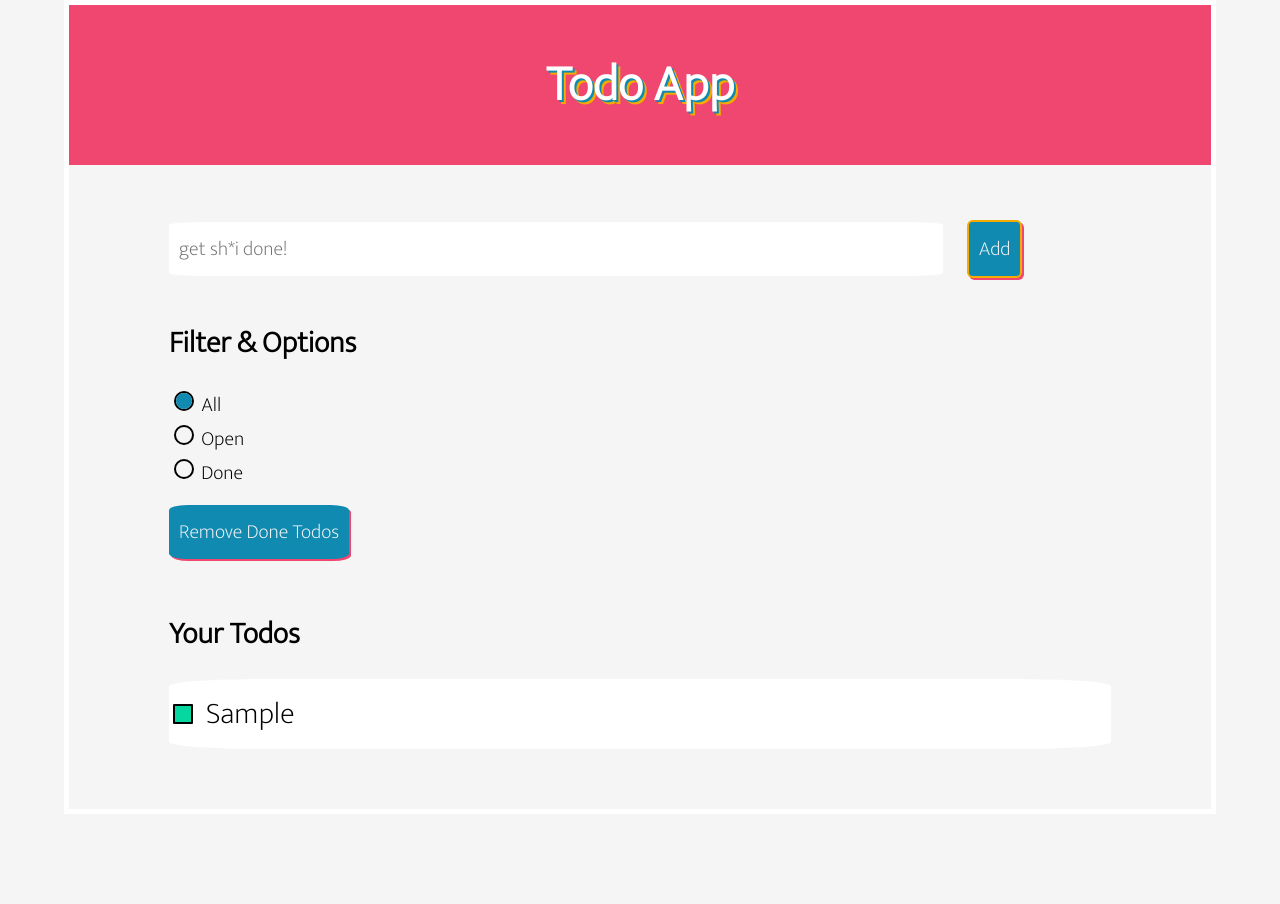
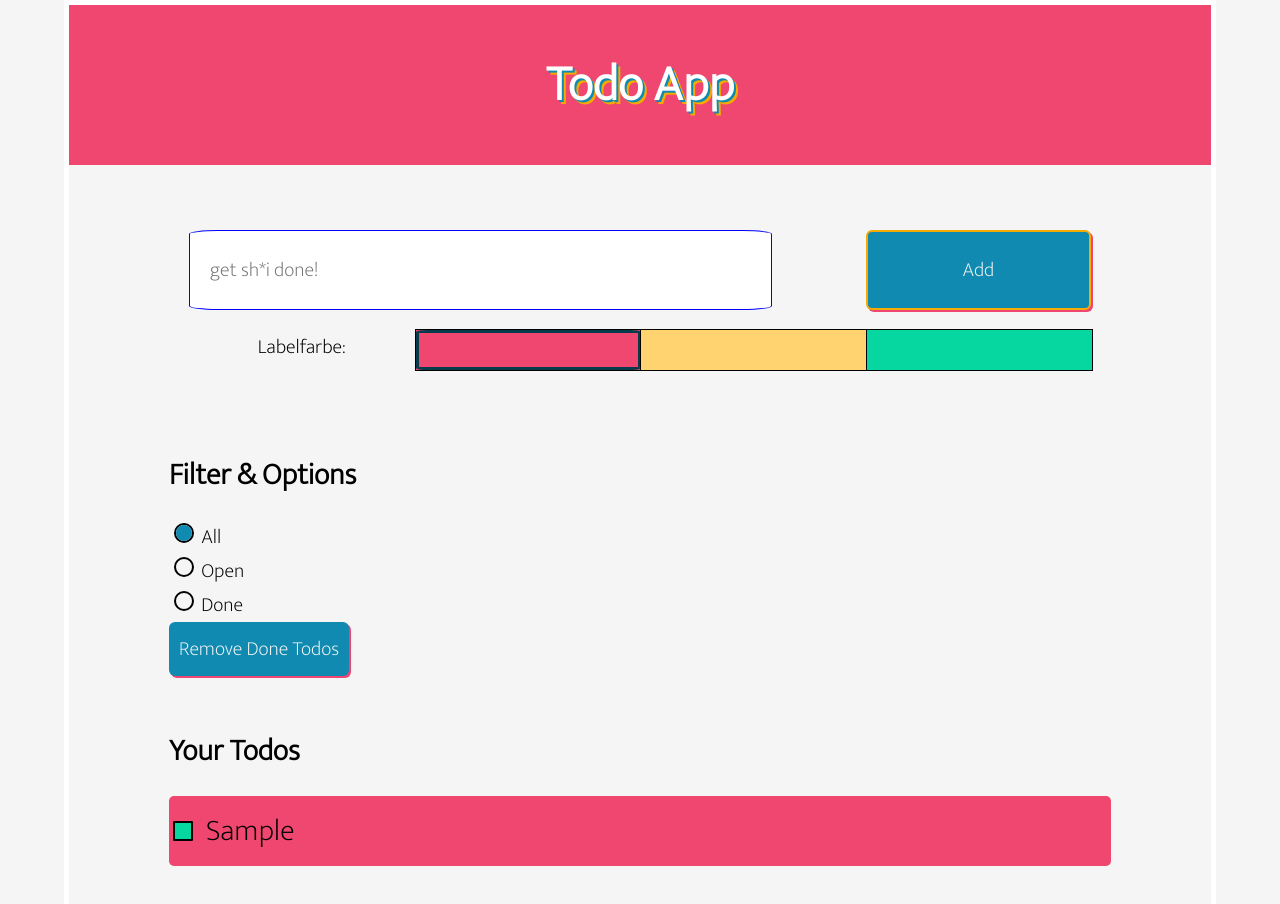
Before and after one commit to glissario/todo, a plain HTML site: page index.html in a window 1280 px wide. Both pictures are taken after typing "Sample" into the empty fields and a click on the button "Add". Before the commit the page ends 814 px from the top, so only its background shows below. Drawn offline with Linux system fonts and the light colour scheme.

Commit message:
refactured: used class instead of local object. added labelcolor

```diff
--- a/index.html
+++ b/index.html
@@ -13,20 +13,27 @@
     <title>Todo-Liste</title>
   </head>
   <body>
+
     <header class="header">
-      <h1>Todo App</h1>
+      <h1>Todo App</h1><br>
     </header>
     <main>
+
       <section class="taskInput">
+        <div class="bgColor">
         <input type="text" class="taskInput__textInput" id="taskInput" name="taskInput" placeholder="get sh*i done!" />
         <button class="button" id="addButton">Add</button>
+          <label class="label-background">Labelfarbe:</label>
+          <input type="radio" name="BG" class="label-color bg-color1" id="bg-color1" value="ef476f" checked></input>
+          <input type="radio" name="BG" class="label-color bg-color2" id="bg-color2" value="ffd470" ></input>
+          <input type="radio" name="BG" class="label-color bg-color3" id="bg-color3" value="06d6a0"></input>
       </section>
       <section class="taskOptions">
         <h2>Filter & Options</h2>
-        <div name="option" class="taskOptions__radioOptions" id="radioOptions" onchange="taskFilter()">
-          <label class="radioLabel"><Input name="filter" value="0" type="radio" class="taskOptions__radioOptions__inputRadio" id="filter" checked="checked"> All</option></label>
-          <label class="radioLabel"><Input name="filter" value="1" type="radio" class="taskOptions__radioOptions__inputRadio" id="filter" > Open</option></label>
-          <label class="radioLabel"><input name="filter" value="2" type="radio" class="taskOptions__radioOptions__inputRadio" id="filter" > Done</option></label>
+        <div name="option" class="taskOptions__radioOptions" id="radioOptions">
+          <label class="radioLabel"><Input name="filter" value="all" type="radio" class="taskOptions__radioOptions__inputRadio" id="filter" checked> All</option></label>
+          <label class="radioLabel"><Input name="filter" value="open" type="radio" class="taskOptions__radioOptions__inputRadio" id="filter" > Open</option></label>
+          <label class="radioLabel"><input name="filter" value="done" type="radio" class="taskOptions__radioOptions__inputRadio" id="filter" > Done</option></label>
           </div>
           <button id="removeButton" class="button">Remove Done Todos</button>
         </fieldset>
--- a/script.js
+++ b/script.js
@@ -4,6 +4,20 @@ let actualFilter = null;
 let toDoList = [];
 let todos = [];
 let initTask = [];
+
+const filterEvent = document.querySelector("#radioOptions");
+const eventList = document.querySelector("#eventList");
+
+// class Todo -> construktor
+
+class Todo {
+  constructor(desc, todoid, label) {
+    this.description = desc;
+    this.status = false;
+    this.id = todoid;
+    this.labelClass = label;
+  }
+}
 
 // Eventlistener for addbutton opr input field (keyboard #13)
 
@@ -20,28 +34,39 @@ addInput.addEventListener("keydown", function (e) {
 // create new Line and a new object (attributes: id, description, status)
 // connect the new element with former list.
 
+function labelColor() {
+  const labelColor = document.querySelectorAll(".label-color");
+
+  for (let i = 0; i < 3; i++) {
+    if (labelColor[i].checked) {
+      color = labelColor[i].classList[1];
+      return color;
+    }
+  }
+}
+
 function addListEntry(e) {
   let input = document.querySelector("#taskInput").value;
+
   if (input.length < 5) {
     confirm("At least 5 characters pls");
     return;
   }
 
   const todoId = input.trim().toLowerCase().replaceAll(" ", "-");
-
-  const newTodo = {
-    id: todoId,
-    description: input,
-    status: false,
-  };
+  let labelBGcolor = labelColor();
+  const newTodo = new Todo(input, todoId, labelBGcolor);
 
   todos.push(newTodo);
-
   localStorage.setItem("Todo-storage", JSON.stringify(todos));
 
   const newListElement = document.createElement("li");
   newListElement.todoObj = newTodo;
-  newListElement.classList = "yourToDo__eventList__listElement";
+
+  //newTodo.dom = newListElement;
+  newListElement.classList =
+    labelBGcolor + " " + "yourToDo__eventList__listElement";
+  //NewListElement.style.backgroundColor = labelBGcolor;
 
   const ncheckbox = document.createElement("input");
   ncheckbox.type = "checkbox";
@@ -49,8 +74,8 @@ function addListEntry(e) {
   ncheckbox.id = "taskCheckbox";
 
   const ncurrentLabel = document.createElement("label");
-
   ncurrentLabel.classList = "taskName";
+  ncurrentLabel.setAttribute("for", todoId);
   const nnode = document.createTextNode(input);
 
   newListElement.appendChild(ncheckbox);
@@ -59,7 +84,6 @@ function addListEntry(e) {
 
   const oldList = document.querySelector("#eventList");
   oldList.appendChild(newListElement);
-
   input = document.querySelector("#taskInput").value = "";
 }
 
@@ -87,7 +111,6 @@ function removeDoneTasks() {
       taskList.children[i].remove();
     }
   }
-
   localStorage.setItem("Todo-storage", JSON.stringify(todos));
 }
 
@@ -102,27 +125,25 @@ function actualToFilter() {
     }
   }
 }
-
 // -> run the filter:
 // case distinction of values parent-radiobutton
 // show all/open/done
 
 // not refactured yet
+filterEvent.addEventListener("change", function (e) {
+  actualToFilter();
 
-function taskFilter(e) {
-  actualToFilter();
   switch (actualFilter) {
-    case "0": // all Tasks
+    case "all": // all Tasks
       const allTask = document.querySelectorAll(
         ".yourToDo__eventList__listElement"
       );
-      console.log(allTask);
       for (let i = 0; i < allTask.length; i++) {
         allTask[i].style.display = "";
       }
       break;
 
-    case "1": // show the open, hide the done
+    case "open": // show the open, hide the done
       const openTask = document.querySelectorAll(
         ".yourToDo__eventList__listElement"
       );
@@ -138,7 +159,7 @@ function taskFilter(e) {
       }
       break;
 
-    case "2": // show the done, hide the open
+    case "done": // show the done, hide the open
       const doneTask = document.querySelectorAll(
         ".yourToDo__eventList__listElement"
       );
@@ -154,7 +175,7 @@ function taskFilter(e) {
       }
       break;
   }
-}
+});
 
 // Local storage: init App after refresh
 // initTask becomes Array with Tasks as an object from local storage
@@ -184,7 +205,9 @@ function initApp() {
       //currentLabel.for = "taskCheckbox";
       currentLabel.classList = "taskName";
 
-      line.classList = "yourToDo__eventList__listElement";
+      //line.classList = "yourToDo__eventList__listElement";
+      line.classList =
+        initTask[i].labelClass + " " + "yourToDo__eventList__listElement";
       line.appendChild(checkbox);
       line.appendChild(currentLabel);
       currentLabel.appendChild(node);
--- a/style.css
+++ b/style.css
@@ -41,6 +41,8 @@ h2 {
   align-items: center;
   background-color: #ef476f;
   color: white;
+  font-size: 2.5rem;
+  text-shadow: #118ab2 2px 2px, #f5ab00 4px 4px;
   text-align: center;
   height: 8rem;
   inline-size: 100%;
@@ -48,14 +50,17 @@ h2 {
 
 .taskInput__textInput {
   all: unset;
+  grid-column-start: 1;
+  grid-column-end: 4;
   font-family: "Mukta", sans-serif;
   background-color: white;
   border: 2px solid transparent;
-  padding: 0.5rem;
+  padding: 1rem;
   margin-right: 1rem;
   border-radius: 5%;
-  border: 0;
-  width: 70%;
+  border: 1px solid blue;
+  width: 75%;
+  min-width: none;
 }
 
 .taskInput__textInput:active {
@@ -76,8 +81,66 @@ h2 {
   color: #f5f5f5;
   box-shadow: 2px 2px #ef476f;
   border: 0;
-  border-radius: 10%;
-  margin-top: 0.75rem;
+  border-radius: 0.3rem;
+  align-content: center;
+  text-align: center;
+}
+
+.bgColor {
+  display: grid;
+  width: 100%;
+  height: 10rem;
+  _border: 2px solid black;
+  grid-template-columns: 1fr 1fr 1fr 1fr;
+  grid-template-rows: 1fr 1fr;
+  grid-column-start: 1;
+  grid-column-end: 4;
+  padding: 1rem;
+  margin-top: 0.25rem;
+  align-self: baseline;
+}
+
+.label-background {
+  all: unset;
+  margin-top: 1rem;
+  display: block;
+  text-align: center;
+}
+
+.label-color {
+  all: unset;
+  width: 100%;
+  align-self: center;
+  height: 2rem;
+  border: 1px solid black;
+}
+
+.bg-color1 {
+  background-color: #ef476f;
+}
+.bg-color2 {
+  background-color: #ffd470;
+}
+.bg-color3 {
+  background-color: #06d6a0;
+}
+
+.label-color::before {
+  content: "";
+  display: block;
+  width: 100%;
+  height: 100%;
+  border-radius: 50%;
+}
+
+.label-color:checked:before {
+  border: 3px solid #073b4c;
+  border-radius: 5%;
+}
+
+.label-color:focus {
+  border: 2px #f5ab00 solid;
+  transition: 0.5s;
 }
 
 .button:focus {
@@ -139,8 +202,8 @@ h2 {
   display: flex;
   font-family: "Mukta", sans-serif;
   margin: 0.5rem 0rem;
-  background-color: #ffffff;
-  border-radius: 10%;
+  color: black;
+  border-radius: 0.25rem;
   padding-left: 0px;
 }
 
```
Also changed, not shown: 1 other file.
